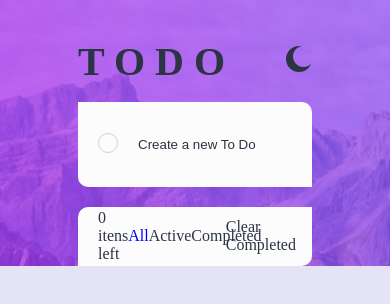
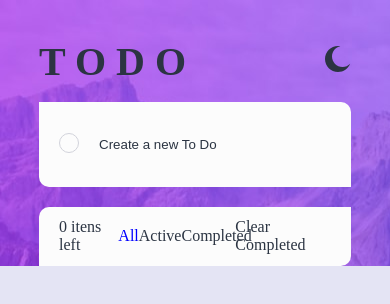
Before and after one commit to Tcheagow/ToDo-Website, a React (Create React App) app: page / in a window 390 px wide. Shown: the top 304 px of the page. Built offline with nearby package versions, Linux system fonts and the light colour scheme.

Commit message:
update responsiveness

```diff
--- a/src/components/divMain/DivMainStyles.js
+++ b/src/components/divMain/DivMainStyles.js
@@ -12,4 +12,7 @@ export const ContainerMain = styled.div`
     @media(max-width: 1000px) {
         width: 60vw;
     }
+    @media(max-width: 700px) {
+        width: 80vw;
+    }
 `;
--- a/src/components/divMain/createToDo/DivCreateToDoStyles.js
+++ b/src/components/divMain/createToDo/DivCreateToDoStyles.js
@@ -23,6 +23,9 @@ export const Forms = styled.form`
     @media(max-width: 1000px) {
         width: calc(60vw - 40px);
     }
+    @media(max-width: 700px) {
+        width: calc(80vw - 40px);
+    }
 `;
 
 export const Input = styled.input`
@@ -37,4 +40,7 @@ export const Input = styled.input`
     @media(max-width: 1000px) {
         width: calc(60vw - 80px);
     }
+    @media(max-width: 700px) {
+        width: calc(80vw - 80px);
+    }
 `;
--- a/src/components/divMain/divToDo/Containers/DivShowToDoStyles.js
+++ b/src/components/divMain/divToDo/Containers/DivShowToDoStyles.js
@@ -25,6 +25,9 @@ export const ContainerToDoList = styled.div`
         @media(max-width: 1000px) {
             width: calc(60vw - 40px);
         }
+        @media(max-width: 700px) {
+            width: calc(80vw - 40px);
+        }
     }
 `;
 
--- a/src/components/divMain/divToDo/divFunctionalities/DivFunctionalitiesStyles.js
+++ b/src/components/divMain/divToDo/divFunctionalities/DivFunctionalitiesStyles.js
@@ -19,4 +19,7 @@ export const ContainerFunctionalities = styled.div`
     @media(max-width: 1000px) {
         width: calc(60vw - 40px);
     }
+    @media(max-width: 700px) {
+        width: calc(80vw - 40px);
+    }
 `;
--- a/src/components/divMain/divToDo/divFunctionalities/showToDo/DivOptionShowToDoStyles.js
+++ b/src/components/divMain/divToDo/divFunctionalities/showToDo/DivOptionShowToDoStyles.js
@@ -15,4 +15,7 @@ export const ContainerOptionShowToDo = styled.div`
     @media(max-width: 1000px) {
         width: 25vw;
     }
+    @media(max-width: 700px) {
+        width: 30vw;
+    }
 `;
```
